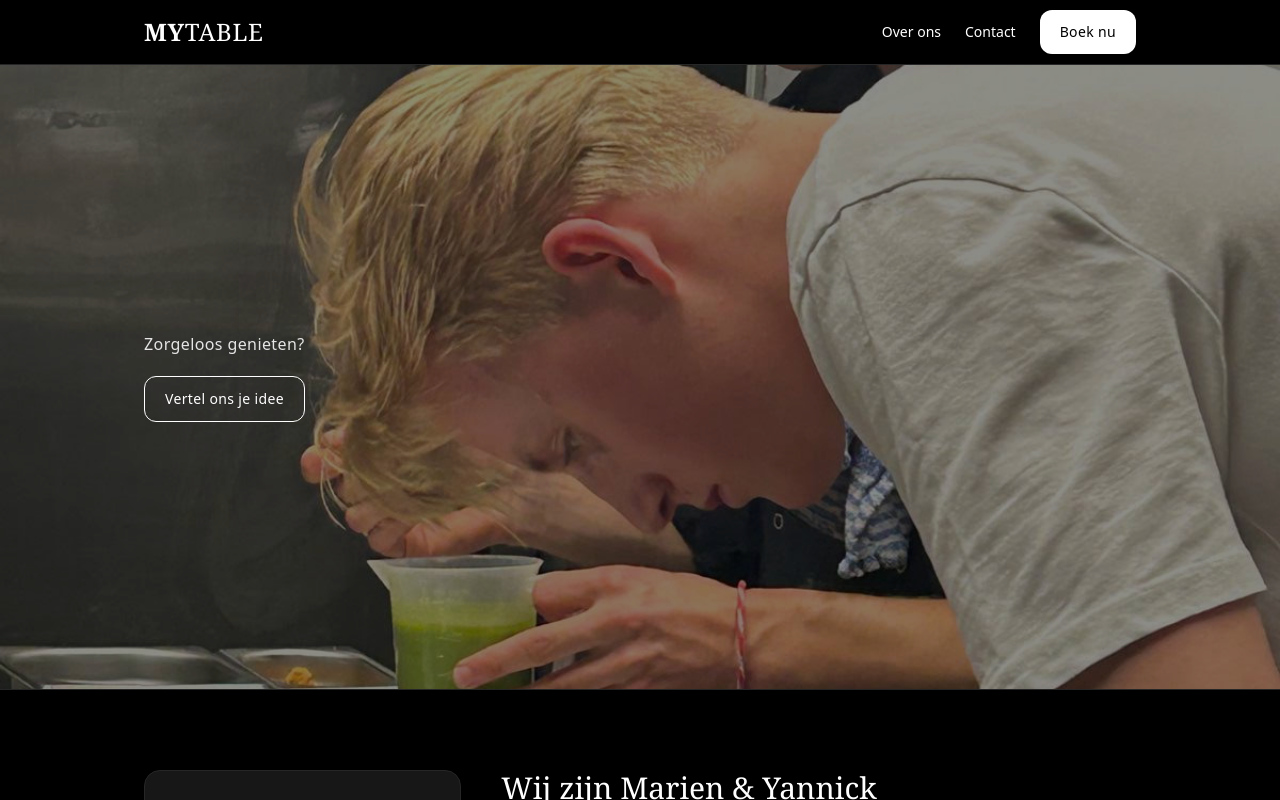
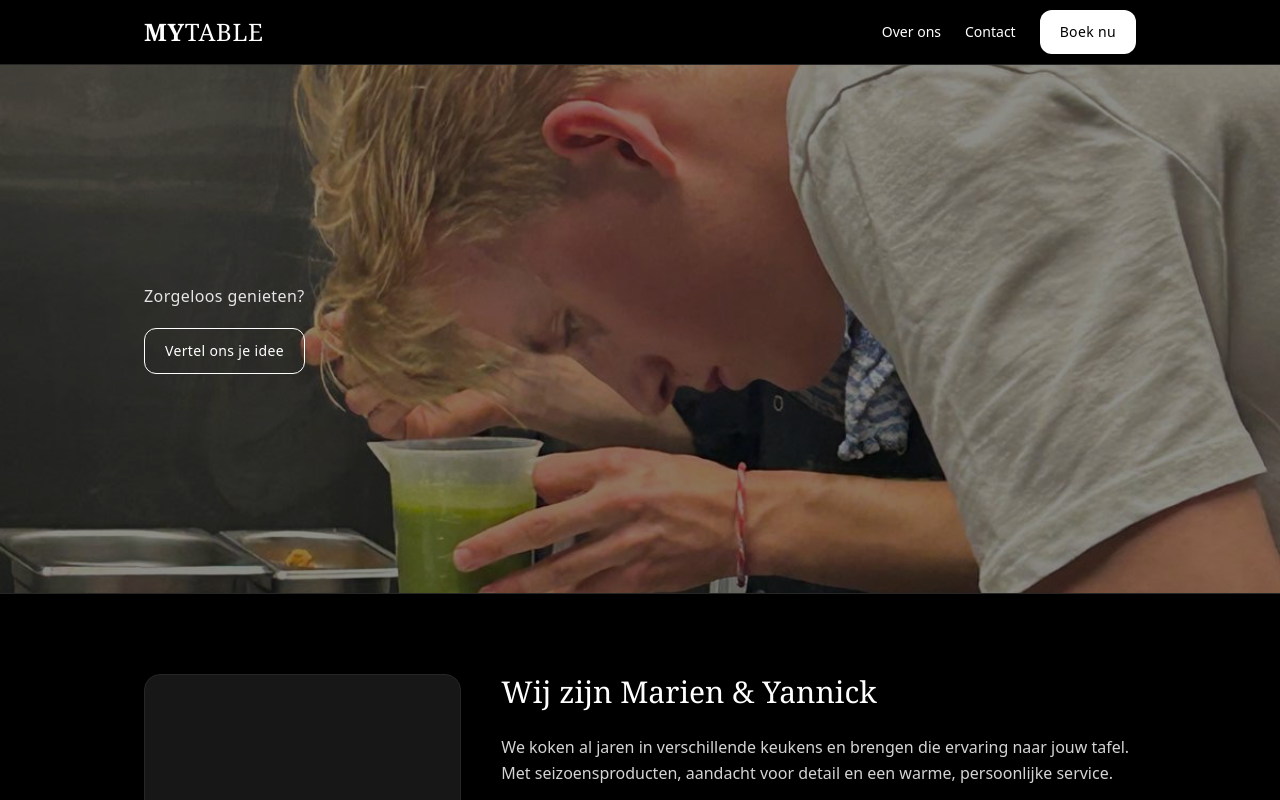
Before and after one commit to marienvermeij/MYtable, a React (Vite) app: page / in a window 1280 px wide. Shown: the top 800 px of the page. Built offline with nearby package versions, Linux system fonts and the light colour scheme.

Commit message:
Update App.jsx

```diff
--- a/src/App.jsx
+++ b/src/App.jsx
@@ -21,16 +21,17 @@ const Nav = () => (
 
 /**
  * HERO — hero.jpg uit /public.
- * Full width, iets hoger focuspunt zodat minder ingezoomd op het midden.
+ * Middenweg: full-width (object-cover) + lagere hoogte (62–66vh)
+ * en focus wat hoger (object-[center_33%]) voor minder “zoomgevoel”.
  */
 const Hero = () => (
   <section className="relative bg-black text-white">
-    <div className="h-[78vh] min-h-[520px] relative overflow-hidden">
+    <div className="h-[62vh] md:h-[66vh] min-h-[440px] relative overflow-hidden">
       {/* FOTO */}
       <img
         src="/hero.jpg"
         alt="MYTABLE hero"
-        className="absolute inset-0 w-full h-full object-cover object-[center_25%]"
+        className="absolute inset-0 w-full h-full object-cover object-[center_33%]"
       />
       {/* Overlay voor leesbaarheid */}
       <div className="absolute inset-0 bg-black/45" />
@@ -89,7 +90,7 @@ const Contact = () => (
             <li><strong>Instagram:</strong> @mytable</li>
           </ul>
         </div>
-        {/* Formulier */}
+        {/* Netlify Forms */}
         <form name="contact" method="POST" data-netlify="true" className="space-y-4">
           <input type="hidden" name="form-name" value="contact" />
           <label className="block">
```
